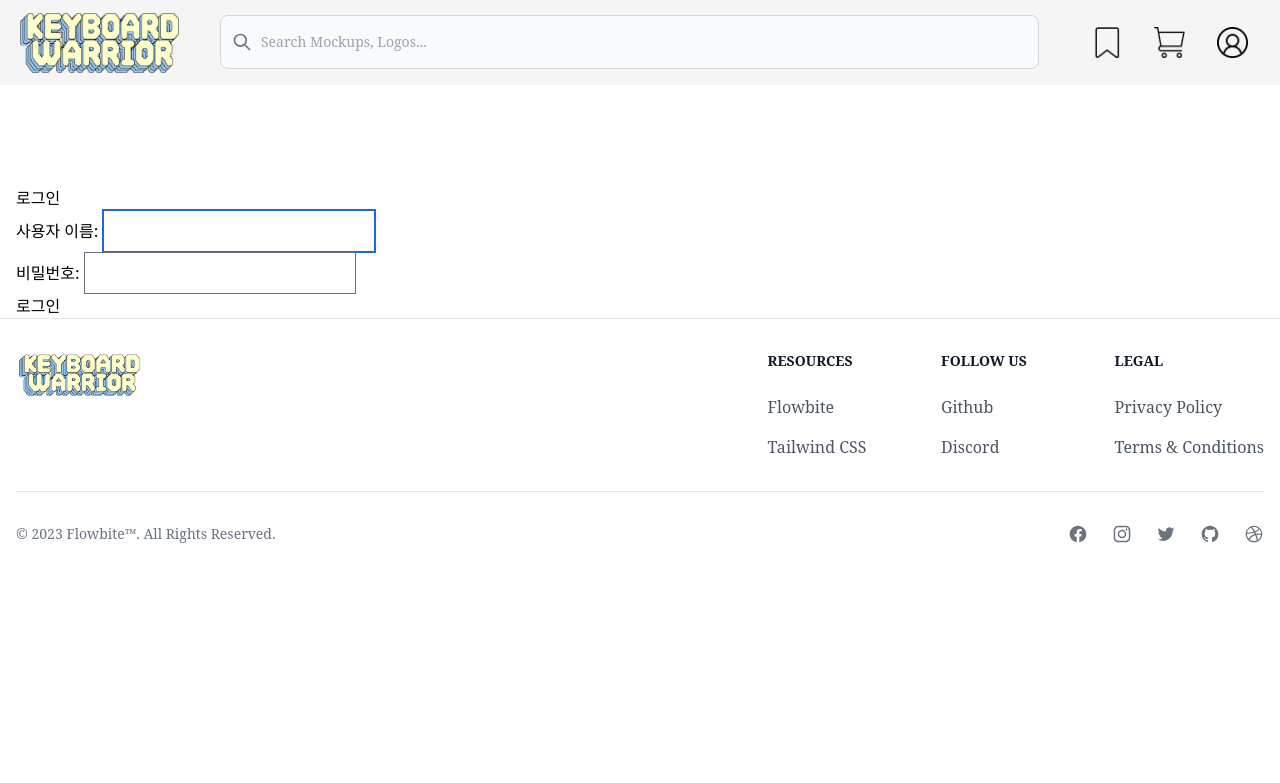
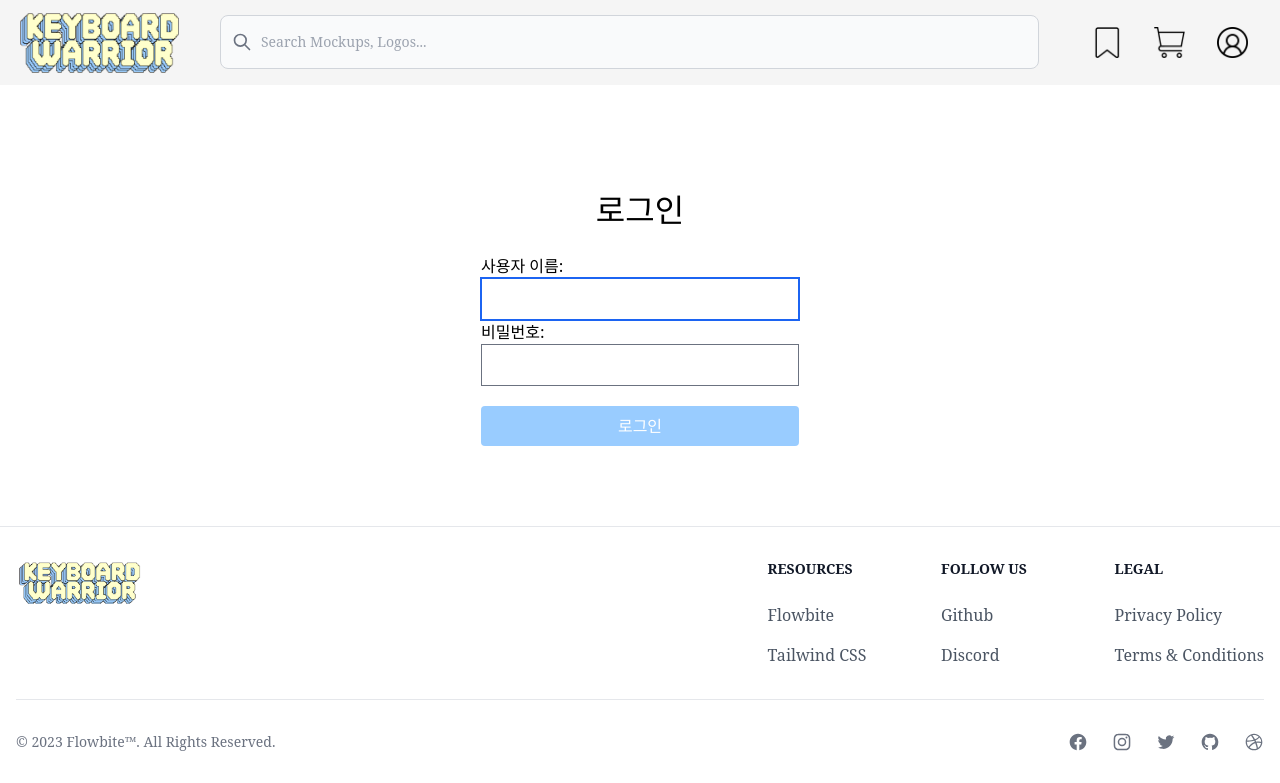
Before and after one commit to keyboard-warriors6/keyboard_warrior, a Django app: page /accounts/login/ in a window 1280 px wide. Shown: the top 783 px of the page. Run offline with Django 3.2, Linux system fonts and the light colour scheme; some libraries are stand-ins or nearby versions; some web fonts are replaced.

Commit message:
[UPDATE] login.html

```diff
--- a/accounts/templates/accounts/login.html
+++ b/accounts/templates/accounts/login.html
@@ -1,10 +1,15 @@
 {% extends 'base.html' %}
+{% load static %}
+
+{% block head %}
+  <link rel="stylesheet" href="{% static '/css/login.css' %}">
+{% endblock head %}
 
 {% block content %}
+  <h2 class="title mb-5">로그인</h2>
   <form action="{% url 'accounts:login' %}" method="POST">
-    <h2>로그인</h2>
     {% csrf_token %}
     {{ form.as_p }}
-    <input type="submit" value="로그인">
+    <input type="submit" value="로그인" class="login-btn" style="background-color: #99ccff;">
   </form>
 {% endblock content %}
--- /dev/null
+++ b/static/css/login.css
@@ -0,0 +1,30 @@
+main {
+    width: 350px;
+    margin: 0 auto 5rem;
+}
+
+input {
+    width: 100%;
+}
+
+.title {
+    display: flex;
+    justify-content: center;
+    font-size: xx-large;
+}
+
+.login-form {
+    border-radius: 4px;
+}
+
+.login-btn {
+    margin-top: 20px;
+    width: 100%;
+    height: 40px;
+    /* box-sizing: border-box; */
+    /* border: 1px solid black; */
+    border-radius: 4px;
+    /* background-color: #99ccff; */
+    color: white;
+    cursor: pointer;
+}
```
Also changed, not shown: products/templates/products/product_list.html (renamed from products/templates/products/index.html).
